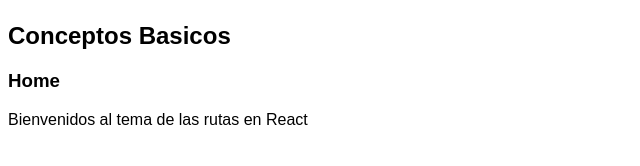
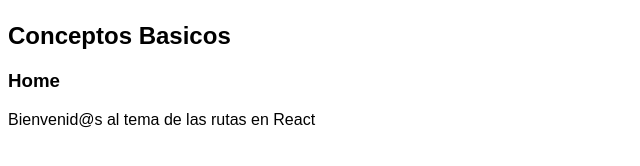
Before and after one commit to GonzaloMonteodorisio/react-router-jon-mircha, a React (Create React App) app: page / in a window 1280 px wide. Shown: the part 142-308 px from the top of the page, without its empty margins (0-640 px from the left). Built offline with nearby package versions, Linux system fonts and the light colour scheme.

Commit message:
React Router: Ruta de Error 404

```diff
--- a/src/components/ConceptosBasicos/index.jsx
+++ b/src/components/ConceptosBasicos/index.jsx
@@ -6,6 +6,8 @@ import {
 } from "react-router-dom";
 import Acerca from '../../pages/Acerca';
 import Contacto from '../../pages/Contacto';
+import Error404 from '../../pages/Error404';
+import Home from '../../pages/Home';
 
 function ConceptosBasicos() {
   return (
@@ -15,28 +17,22 @@ function ConceptosBasicos() {
         <Routes>
           <Route
             path='/'
-            element={
-              <>
-                <h3>Home</h3>
-                <p>Bienvenidos al tema de las rutas en React</p>
-              </>
-            }
+            element={<Home />}
             // Creo que no es necesario "exact" en versiones de react-router-dom a partir de la 6.0
-            exact
-          >
-          </Route>
+          />
           <Route
             path='/acerca'
             element={<Acerca />}
-            exact
           >
           </Route>
           <Route
             path='/contacto'
             element={<Contacto />}
-            exact
-          >
-          </Route>
+          />
+          <Route
+            path='*'
+            element={<Error404 />}
+          />
         </Routes>
       </Router>
     </div>
--- a/src/pages/Acerca/index.jsx
+++ b/src/pages/Acerca/index.jsx
@@ -4,6 +4,7 @@ function Acerca() {
   return (
     <div>
       <h3>Acerca</h3>
+      <p>Lorem, ipsum dolor sit amet consectetur adipisicing elit. Mollitia, perferendis? Architecto, quidem accusamus nostrum harum magnam accusantium hic velit repellat amet vero laboriosam ullam omnis provident corrupti unde doloremque dignissimos.</p>
     </div>
   )
 }
--- /dev/null
+++ b/src/pages/Error404/index.jsx
@@ -0,0 +1,12 @@
+import React from 'react';
+
+function Error404() {
+  return (
+    <div>
+      <h3>Error 404</h3>
+      <p>Not Found</p>
+    </div>
+  )
+}
+
+export default Error404;
--- /dev/null
+++ b/src/pages/Home/index.jsx
@@ -0,0 +1,12 @@
+import React from 'react';
+
+function Home() {
+  return (
+    <div>
+      <h3>Home</h3>
+      <p>Bienvenid@s al tema de las rutas en React</p>
+    </div>
+  )
+}
+
+export default Home;
```
